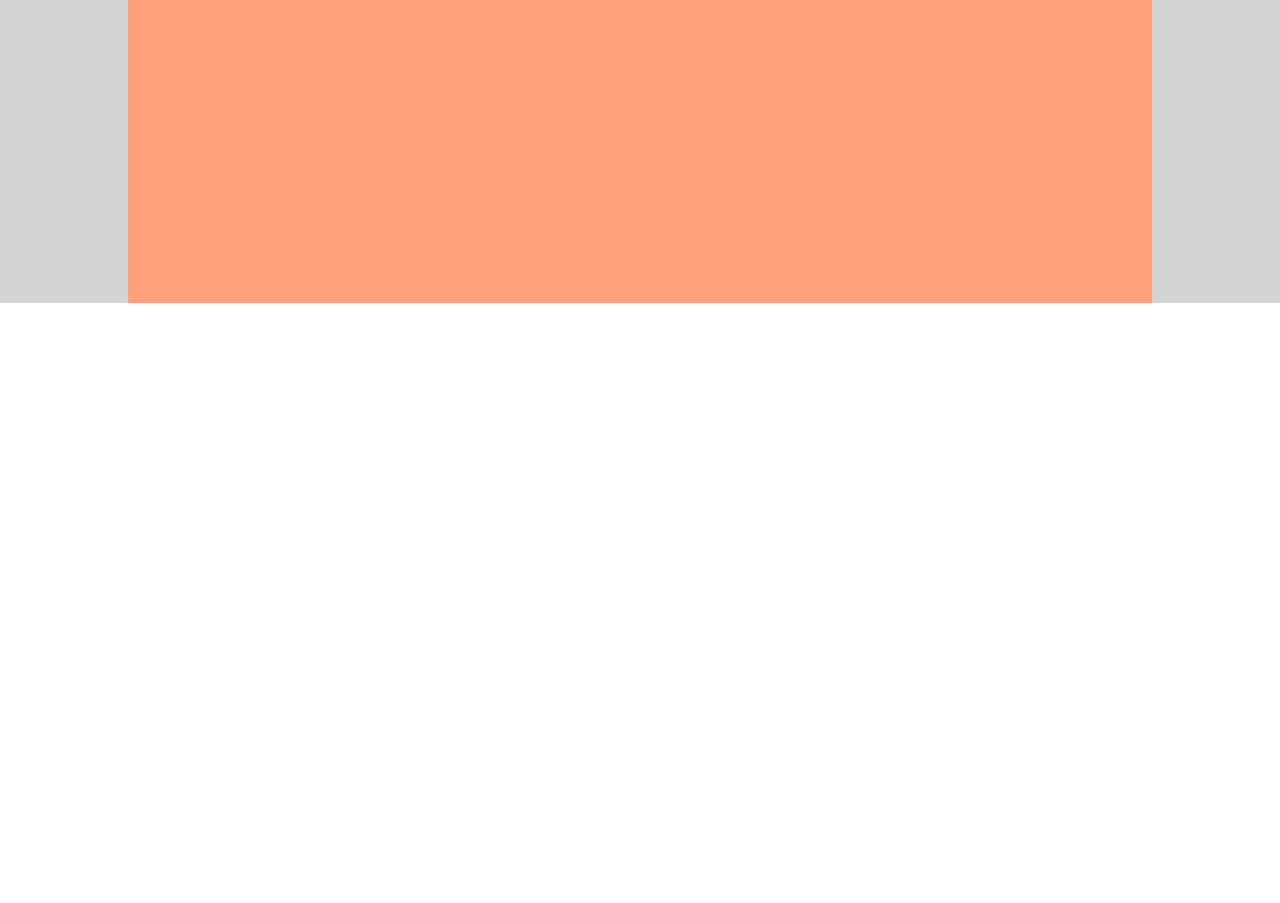
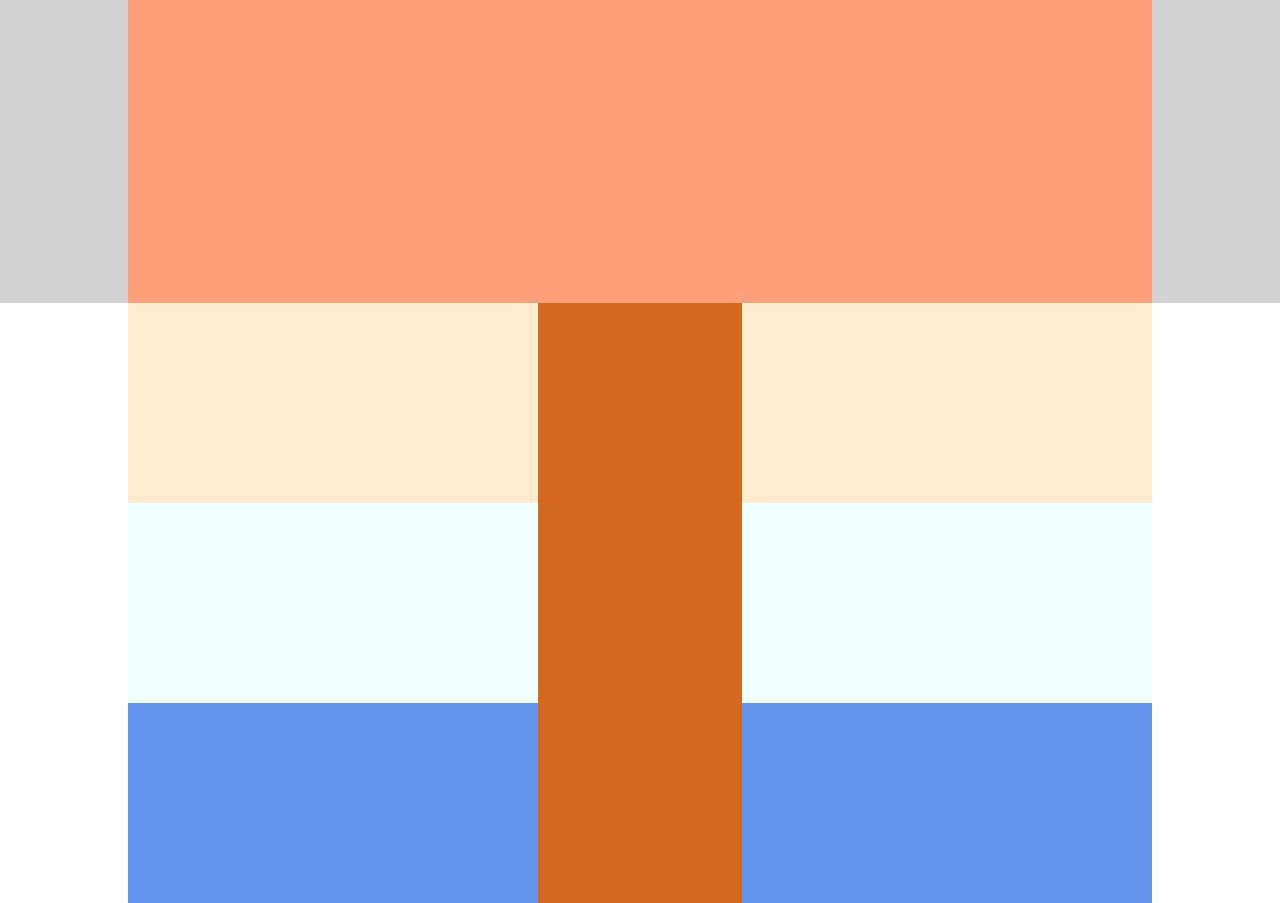
Before and after one commit to Elsti97/htmlcss-struttura-discord, a plain HTML site: page index.html in a window 1280 px wide. Shown: the part 197-1100 px from the top of the page. Before the commit the page ends 800 px from the top, so only its background shows below. Drawn offline with Linux system fonts and the light colour scheme.

Commit message:
prime 3 section

```diff
--- a/assets/css/style.css
+++ b/assets/css/style.css
@@ -51,3 +51,33 @@ nav{
 h1{
     font-size: 50px;
 }
+
+section{
+    width: 80%;
+    margin: auto;
+    background-color: chocolate;
+    display: flex;
+    justify-content: space-between;
+}
+
+.immagine{
+    width: 40%;
+    height: 200px;
+}
+
+.text{
+    width: 40%;
+    height: 200px;
+}
+
+.uno{
+    background-color: blanchedalmond;
+}
+
+.due{
+    background-color: azure;
+}
+
+.tre{
+    background-color: cornflowerblue;
+}
--- a/index.html
+++ b/index.html
@@ -21,5 +21,20 @@
             <p>Lorem ipsum dolor sit amet consectetur adipisicing elit. In dolore similique optio ipsum nam quae aliquam placeat, eos laboriosam? Architecto molestias esse adipisci odio quisquam illo, voluptate provident similique sunt.</p>
         </div>
     </header>
+
+    <main>
+        <section>
+            <div class="immagine uno"></div>
+            <div class="text uno"></div>
+        </section>
+        <section>
+            <div class="immagine due"></div>
+            <div class="text due"></div>
+        </section>
+        <section>
+            <div class="immagine tre"></div>
+            <div class="text tre"></div>
+        </section>
+    </main>
 </body>
 </html>
```
